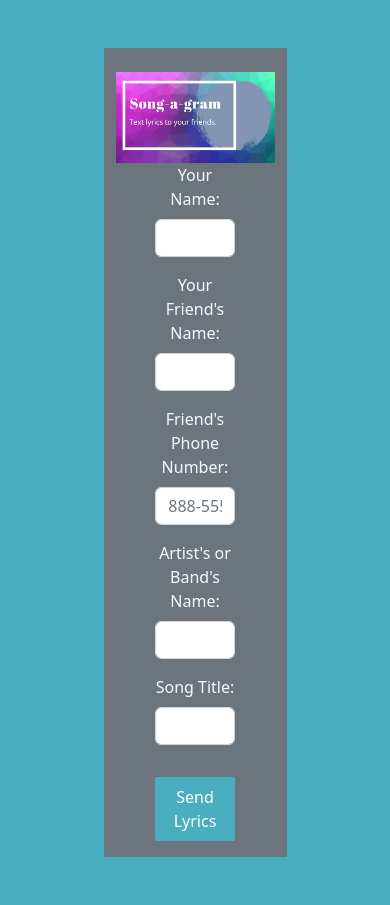
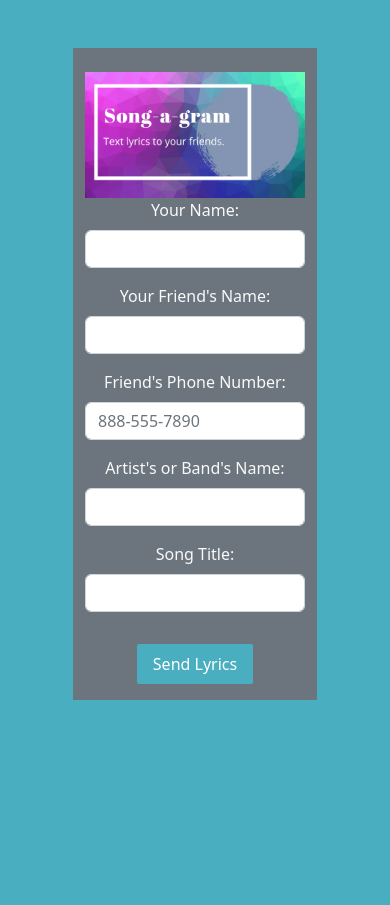
Before and after one commit to MXMaddux/song-a-gram, a Flask app: page / in a window 390 px wide. After the commit the page ends 700 px from the top, so only its background shows below. Run offline with Flask 2, Linux system fonts and the light colour scheme; parts of the project's set-up code (start-up, migrations or seed data) failed here and were passed over.

Commit message:
Widen form boxes for phone display

```diff
--- a/flask_app/templates/index.html
+++ b/flask_app/templates/index.html
@@ -72,9 +72,9 @@
 
 <body>
   <div class="container-sm text-center d-block">
-    <div class="mx-auto container-sm container-fluid justify-content-center bg-secondary text-light col-6 mt-5 mb-5">
+    <div class="mx-auto container-lg container-fluid justify-content-center bg-secondary text-light col-8 mt-5 mb-5">
       <img class="img-fluid mt-4" src="../static/img/Song-a-gram_small.png" alt="Song-a-gram">
-      <form action="/song_a_gram" method="post" class="w-50 mx-auto">
+      <form action="/song_a_gram" method="post" class="w-250 mx-auto">
         {% with messages = get_flashed_messages(category_filter=['information']) %}
         {% if messages %}
         <div class="alert alert-info text-dark" role="alert">
@@ -87,24 +87,24 @@
         {% endwith %}
         <div class="mb-3">
           <label for="name" class="form-label">Your Name:</label>
-          <input type="name" class="form-control" name="your_name">
+          <input type="name" class="form-control input-xxlarge" name="your_name">
         </div>
         <div class="mb-3">
           <label for="name" class="form-label">Your Friend's Name:</label>
-          <input type="name" class="form-control" name="friend_name">
+          <input type="name" class="form-control input-xxlarge" name="friend_name">
         </div>
         <div class="mb-3">
           <label for="tel" class="form-label">Friend's Phone Number:</label>
-          <input type="tel" class="form-control" name="friend_number" placeholder="888-555-7890"
+          <input type="tel" class="form-control input-xxlarge" name="friend_number" placeholder="888-555-7890"
             pattern="[0-9]{3}-[0-9]{3}-[0-9]{4}">
         </div>
         <div class="mb-3">
           <label for="name" class="form-label">Artist's or Band's Name:</label>
-          <input type="name" class="form-control" name="artist">
+          <input type="name" class="form-control input-xxlarge" name="artist">
         </div>
         <div class="mb-3">
           <label for="name" class="form-label">Song Title:</label>
-          <input type="name" class="form-control" name="song_title">
+          <input type="name" class="form-control input-xxlarge" name="song_title">
         </div>
         <button type="submit" class="button mt-3 mb-3" onclick="this.classList.toggle('button--loading')">
           <span class="button__text">Send Lyrics</span>
```
